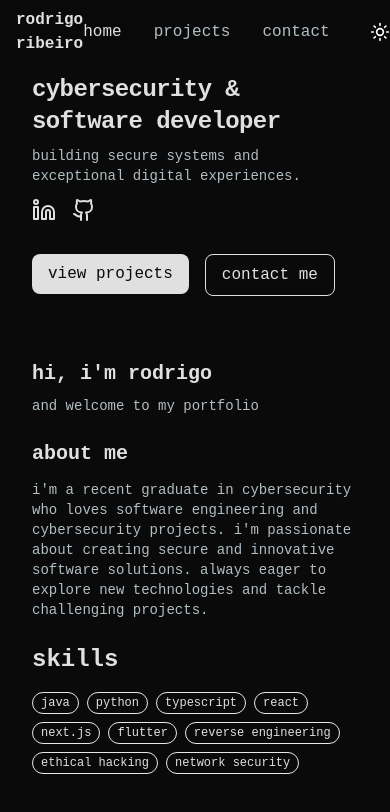
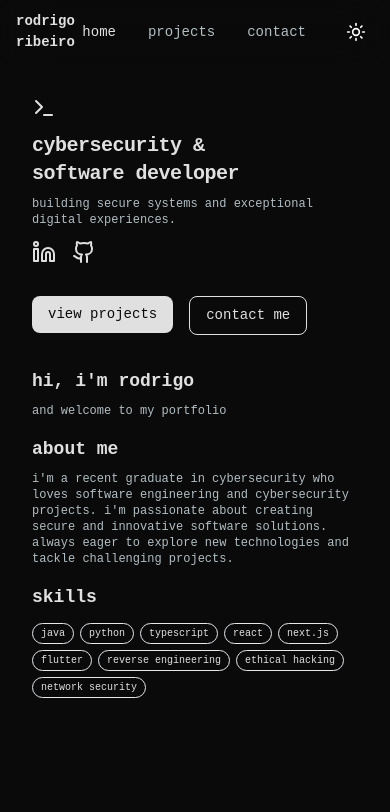
Before and after one commit to 0sum-git/web-portfolio, a Next.js app: page / in a window 390 px wide. Shown: the top 812 px of the page. Built offline with nearby package versions, Linux system fonts and the light colour scheme.

Commit message:
ajusted mobile support and littol sizes

```diff
--- a/src/app/globals.css
+++ b/src/app/globals.css
@@ -23,6 +23,8 @@ body {
   -ms-overflow-style: none; /* Internet Explorer and Edge */
   scrollbar-width: none; /* Firefox */
   text-transform: lowercase;
+  overflow-x: hidden;
+  width: 100%;
 }
 
 body::-webkit-scrollbar {
@@ -126,3 +128,47 @@ textarea {
   bottom: 1.625rem;
   right: 1.5rem;
 }
+
+/* Media Queries para Responsividade */
+@media (max-width: 768px) {
+  .project-card {
+    margin: 0 1rem;
+  }
+
+  .project-card-header {
+    height: 6rem;
+  }
+
+  .project-card-content {
+    padding: 1rem;
+  }
+
+  .tech-tags-container {
+    gap: 0.25rem;
+  }
+
+  .tech-tag {
+    padding: 0.15rem 0.5rem;
+    font-size: 0.7rem;
+  }
+
+  .stars-tag {
+    bottom: 1rem;
+    right: 1rem;
+    font-size: 0.7rem;
+  }
+}
+
+@media (max-width: 480px) {
+  body {
+    font-size: 14px;
+  }
+
+  .project-card-header {
+    height: 5rem;
+  }
+
+  .project-card-content {
+    padding: 0.75rem;
+  }
+}
--- a/src/app/page.tsx
+++ b/src/app/page.tsx
@@ -39,10 +39,10 @@ export default function HomePage() {
 
   return (
     <PageTransition>
-      <main className="h-screen bg-background text-foreground relative overflow-hidden" style={{ overflow: 'hidden' }}>
+      <main className="min-h-screen bg-background text-foreground relative overflow-x-hidden">
         <div className="relative z-10 h-full">
-          <div className="container mx-auto px-4 h-full flex flex-col justify-center -mt-[80px]">
-            <div className="max-w-2xl">
+          <div className="container mx-auto px-4 sm:px-6 h-full flex flex-col justify-center py-8 sm:py-0 sm:mt-[70px] sm:mr-[200px] md:mr-[200px]">
+            <div className="max-w-2xl mx-auto md:mx-0">
               <motion.div
                 initial={{ opacity: 0, y: 20 }}
                 animate={{ opacity: 1, y: 0 }}
@@ -51,12 +51,12 @@ export default function HomePage() {
                 <div>
                   <Terminal className="w-6 h-6 mb-3" />
                 </div>
-                <h1 className="text-2xl font-bold mb-2 tracking-tight">
+                <h1 className="text-xl sm:text-2xl font-bold mb-2 tracking-tight">
                   cybersecurity &
                   <br />
                   software developer
                 </h1>
-                <p className="text-sm text-muted mb-3">
+                <p className="text-xs sm:text-sm text-muted mb-3">
                   building secure systems and exceptional digital experiences.
                 </p>
               </motion.div>
@@ -114,23 +114,23 @@ export default function HomePage() {
               </motion.div>
 
               <motion.div
-                className="mt-16"
+                className="mt-8 sm:mt-16"
                 initial={{ opacity: 0, y: 20 }}
                 animate={{ opacity: 1, y: 0 }}
                 transition={{ delay: 0.5 }}
               >
-                <p className="text-xl font-bold mb-2">hi, i&apos;m rodrigo</p>
-                <p className="text-sm text-muted mb-6">and welcome to my portfolio</p>
+                <p className="text-lg sm:text-xl font-bold mb-2">hi, i&apos;m rodrigo</p>
+                <p className="text-xs sm:text-sm text-muted mb-4 sm:mb-6">and welcome to my portfolio</p>
 
-                <div className="grid grid-cols-1 md:grid-cols-2 gap-6">
+                <div className="grid grid-cols-1 md:grid-cols-2 gap-4 sm:gap-6">
                   <motion.div
-                    className="space-y-3"
+                    className="space-y-2 sm:space-y-3"
                     initial={{ opacity: 0, x: -20 }}
                     animate={{ opacity: 1, x: 0 }}
                     transition={{ delay: 0.6 }}
                   >
-                    <h2 className="text-xl font-bold">about me</h2>
-                    <p className="text-sm text-muted">
+                    <h2 className="text-lg sm:text-xl font-bold">about me</h2>
+                    <p className="text-xs sm:text-sm text-muted">
                       i&apos;m a recent graduate in cybersecurity who loves software engineering and
                       cybersecurity projects. i&apos;m passionate about creating secure and
                       innovative software solutions. always eager to explore new technologies and
@@ -138,14 +138,14 @@ export default function HomePage() {
                     </p>
                   </motion.div>
                   <motion.div
-                    className="space-y-4"
+                    className="space-y-3 sm:space-y-4"
                     initial={{ opacity: 0, x: 20 }}
                     animate={{ opacity: 1, x: 0 }}
                     transition={{ delay: 0.7 }}
                   >
-                    <h2 className="text-2xl font-bold">skills</h2>
+                    <h2 className="text-lg sm:text-xl font-bold">skills</h2>
                     <motion.div
-                      className="flex flex-wrap gap-2"
+                      className="flex flex-wrap gap-1.5 sm:gap-2"
                       variants={containerVariants}
                       initial="hidden"
                       animate="visible"
@@ -165,7 +165,7 @@ export default function HomePage() {
                           key={skill}
                           variants={itemVariants}
                           whileHover={{ scale: 1.05, backgroundColor: 'rgba(var(--primary), 0.2)' }}
-                          className="px-2 py-0.5 rounded-full bg-primary/10 text-primary text-xs border border-primary/20 hover:border-primary/40 transition-all duration-300"
+                          className="px-2 py-0.5 rounded-full bg-primary/10 text-primary text-[10px] sm:text-xs border border-primary/20 hover:border-primary/40 transition-all duration-300"
                         >
                           {skill}
                         </motion.span>
--- a/src/app/projects/[slug]/page.tsx
+++ b/src/app/projects/[slug]/page.tsx
@@ -79,42 +79,42 @@ export default async function ProjectPage({ params }: { params: Promise<{ slug:
     const project = await getProject(slug);
 
     return (
-      <main className="min-h-screen bg-background text-foreground pt-32 pb-32">
+      <main className="min-h-screen bg-background text-foreground pt-16 md:pt-32 pb-16 md:pb-32">
         <div className="container mx-auto max-w-4xl px-4">
           <Link
             href="/projects"
-            className="inline-flex items-center gap-2 text-muted hover:text-foreground transition-colors mb-8"
+            className="inline-flex items-center gap-2 text-muted hover:text-foreground transition-colors mb-6 md:mb-8"
           >
             <ArrowLeft className="w-5 h-5" />
             <span>back to projects</span>
           </Link>
 
           <div className="prose prose-invert max-w-none">
-            <h1 className="text-4xl font-bold mb-4">{project.name}</h1>
+            <h1 className="text-3xl md:text-4xl font-bold mb-3 md:mb-4">{project.name}</h1>
             {project.description && (
-              <p className="text-xl text-muted mb-8">{project.description}</p>
+              <p className="text-lg md:text-xl text-muted mb-6 md:mb-8">{project.description}</p>
             )}
 
-            <div className="flex flex-wrap gap-4 mb-8">
+            <div className="flex flex-wrap gap-2 md:gap-4 mb-6 md:mb-8">
               {project.language && (
-                <span className="px-3 py-1 bg-primary/10 text-primary rounded-full text-sm">
+                <span className="px-2 md:px-3 py-1 bg-primary/10 text-primary rounded-full text-xs md:text-sm">
                   {project.language}
                 </span>
               )}
               {project.topics?.map((topic: string, index: number) => (
                 <span
                   key={index}
-                  className="px-3 py-1 bg-primary/10 text-primary rounded-full text-sm"
+                  className="px-2 md:px-3 py-1 bg-primary/10 text-primary rounded-full text-xs md:text-sm"
                 >
                   {topic}
                 </span>
               ))}
-              <span className="px-3 py-1 bg-primary/10 text-primary rounded-full text-sm">
+              <span className="px-2 md:px-3 py-1 bg-primary/10 text-primary rounded-full text-xs md:text-sm">
                 ⭐ {project.stars} stars
               </span>
             </div>
 
-            <div className="border-t border-border pt-8">
+            <div className="border-t border-border pt-6 md:pt-8">
               <ProjectMarkdown content={project.readme} />
             </div>
           </div>
@@ -123,10 +123,10 @@ export default async function ProjectPage({ params }: { params: Promise<{ slug:
     );
   } catch (error) {
     return (
-      <main className="min-h-screen bg-background text-foreground p-8 pt-32">
+      <main className="min-h-screen bg-background text-foreground p-8 pt-16 md:pt-32">
         <div className="container mx-auto max-w-4xl">
           <div className="text-center">
-            <h1 className="text-4xl font-bold mb-4">project not found</h1>
+            <h1 className="text-3xl md:text-4xl font-bold mb-3 md:mb-4">project not found</h1>
             <p className="text-muted">
               the project you are looking for does not exist or is not accessible
             </p>
--- a/src/app/projects/page.tsx
+++ b/src/app/projects/page.tsx
@@ -39,7 +39,7 @@ export default function ProjectsPage() {
   if (loading) {
     return (
       <PageTransition>
-        <main className="min-h-screen bg-background text-foreground pt-32">
+        <main className="min-h-screen bg-background text-foreground pt-16 md:pt-32">
           <div className="container mx-auto max-w-6xl px-4 sm:px-6 md:px-8 lg:px-12">
             <div className="text-center">
               <p className="text-muted">loading projects...</p>
@@ -52,21 +52,21 @@ export default function ProjectsPage() {
 
   return (
     <PageTransition>
-      <main className="min-h-screen bg-background text-foreground pt-32 pb-32">
+      <main className="min-h-screen bg-background text-foreground pt-16 md:pt-32 pb-16 md:pb-32">
         <div className="container mx-auto max-w-6xl px-4 sm:px-6 md:px-8 lg:px-12">
           <motion.div
-            className="mb-16"
+            className="mb-8 md:mb-16"
             initial={{ opacity: 0, y: 20 }}
             animate={{ opacity: 1, y: 0 }}
             transition={{ duration: 0.5 }}
           >
-            <h1 className="text-4xl font-bold mb-4">projects</h1>
-            <p className="text-muted max-w-2xl mt-3">
+            <h1 className="text-3xl md:text-4xl font-bold mb-3 md:mb-4">projects</h1>
+            <p className="text-muted max-w-2xl mt-2 md:mt-3">
               a collection of my open source projects and contributions
             </p>
           </motion.div>
           <motion.div
-            className="grid grid-cols-1 md:grid-cols-2 lg:grid-cols-3 gap-6"
+            className="grid grid-cols-1 md:grid-cols-2 lg:grid-cols-3 gap-4 md:gap-6"
             initial={{ opacity: 0 }}
             animate={{ opacity: 1 }}
             transition={{ delay: 0.2 }}
--- a/src/data/cache/csv-web-visualizer.json
+++ b/src/data/cache/csv-web-visualizer.json
@@ -1,5 +1,5 @@
 {
-  "timestamp": 1749857678013,
+  "timestamp": 1749997227939,
   "data": {
     "name": "csv-web-visualizer",
     "description": "Python Flask web app designed for efficient viewing of large CSV files.",
```
Also changed, not shown: src/app/contact/page.tsx (+16 -16 lines).
